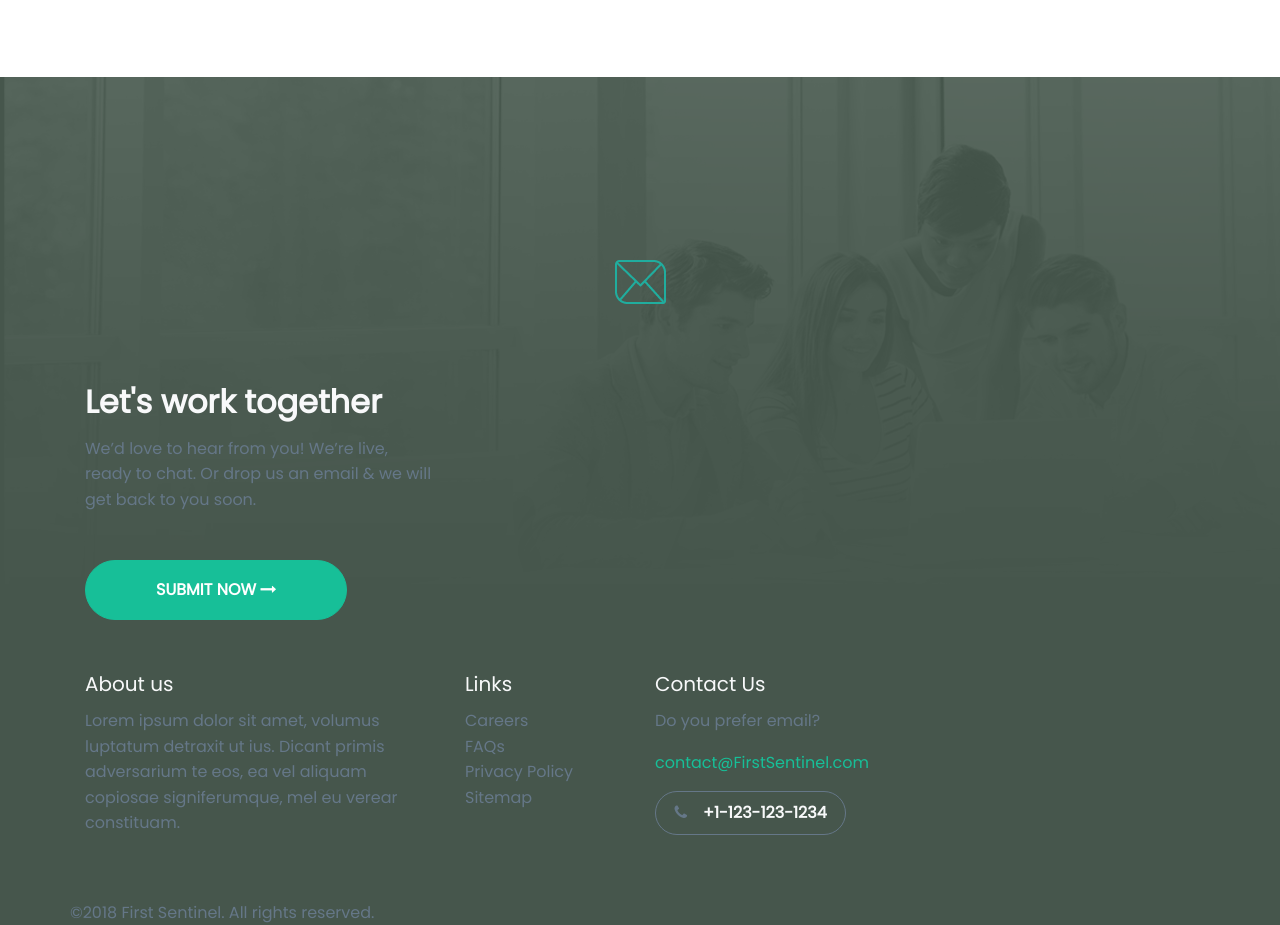
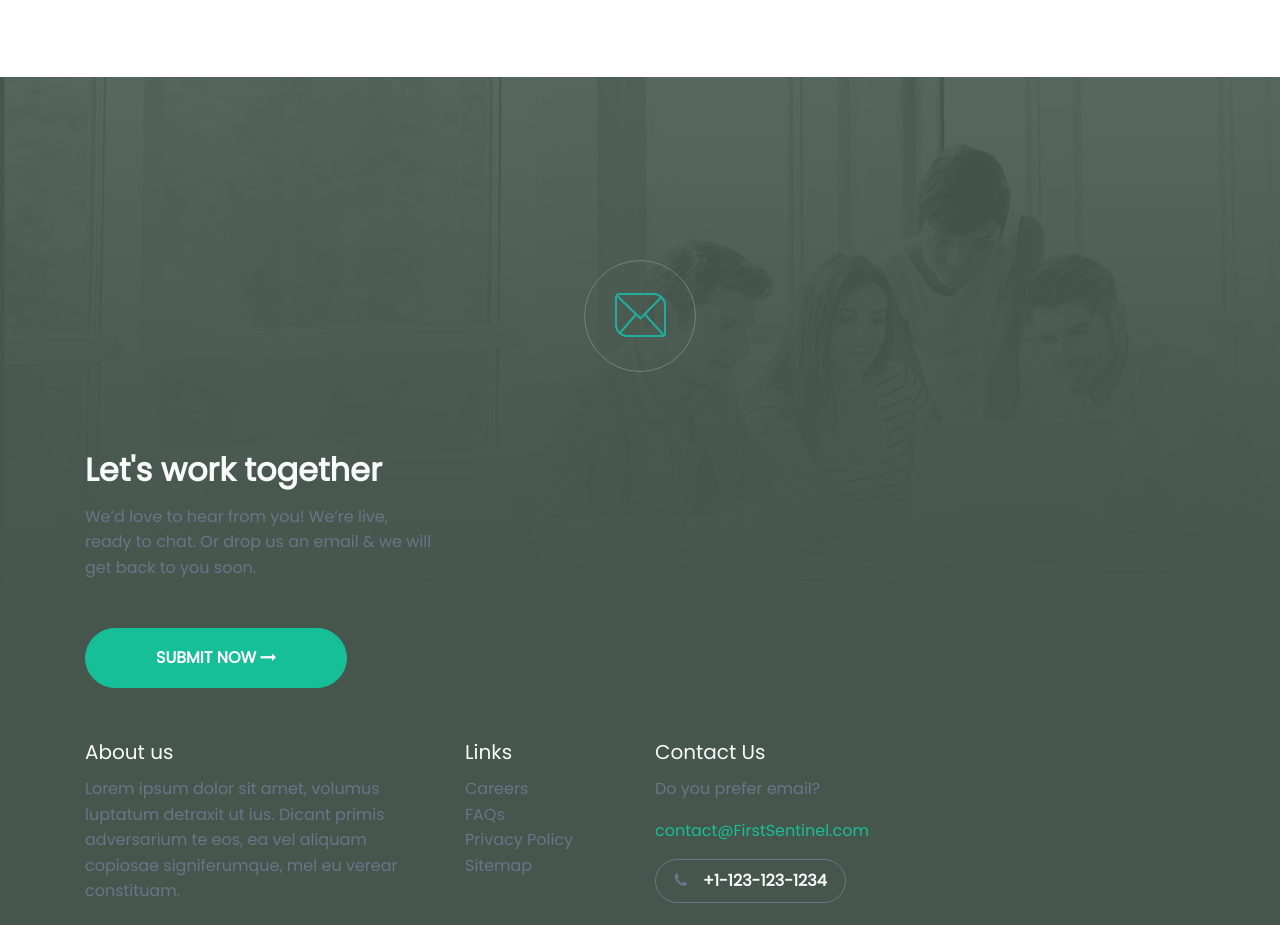
Before and after one commit to amarv1/amarv1.github.io, a website: page src/index.html in a window 1280 px wide. Shown: the part 3183-4108 px from the top of the page. Drawn offline with Linux system fonts and the light colour scheme.

Commit message:
footer circle done

```diff
--- a/src/index.html
+++ b/src/index.html
@@ -177,8 +177,8 @@
         <footer class="pt-5 pb-3">
           <div class="container">
             <div class="row d-flext justify-content-center">
-              <div class="mb-7">
-                <img class="" style="margin-top: 135px" src="/assets/images/mail.png" alt="">
+              <div class="outer-circle mb-7"  style="margin-top: 135px;border-style: solid;border-radius:  100%;width: 7rem;height: 7rem;text-align:  center;border-width: 1px;border-color: #748179;">
+                <img class="" src="/assets/images/mail.png" alt="" style="margin-top:2rem">
               </div>
             </div>
             <div class="row mb-5">
--- a/src/scss/styles.scss
+++ b/src/scss/styles.scss
@@ -84,6 +84,10 @@ h2 {
   z-index: 1000;
 }
 
+.outer-circle {
+
+}
+
 footer {
   background-image: url("/assets/images/bg-footer.png");
   background-repeat: no-repeat;
```
